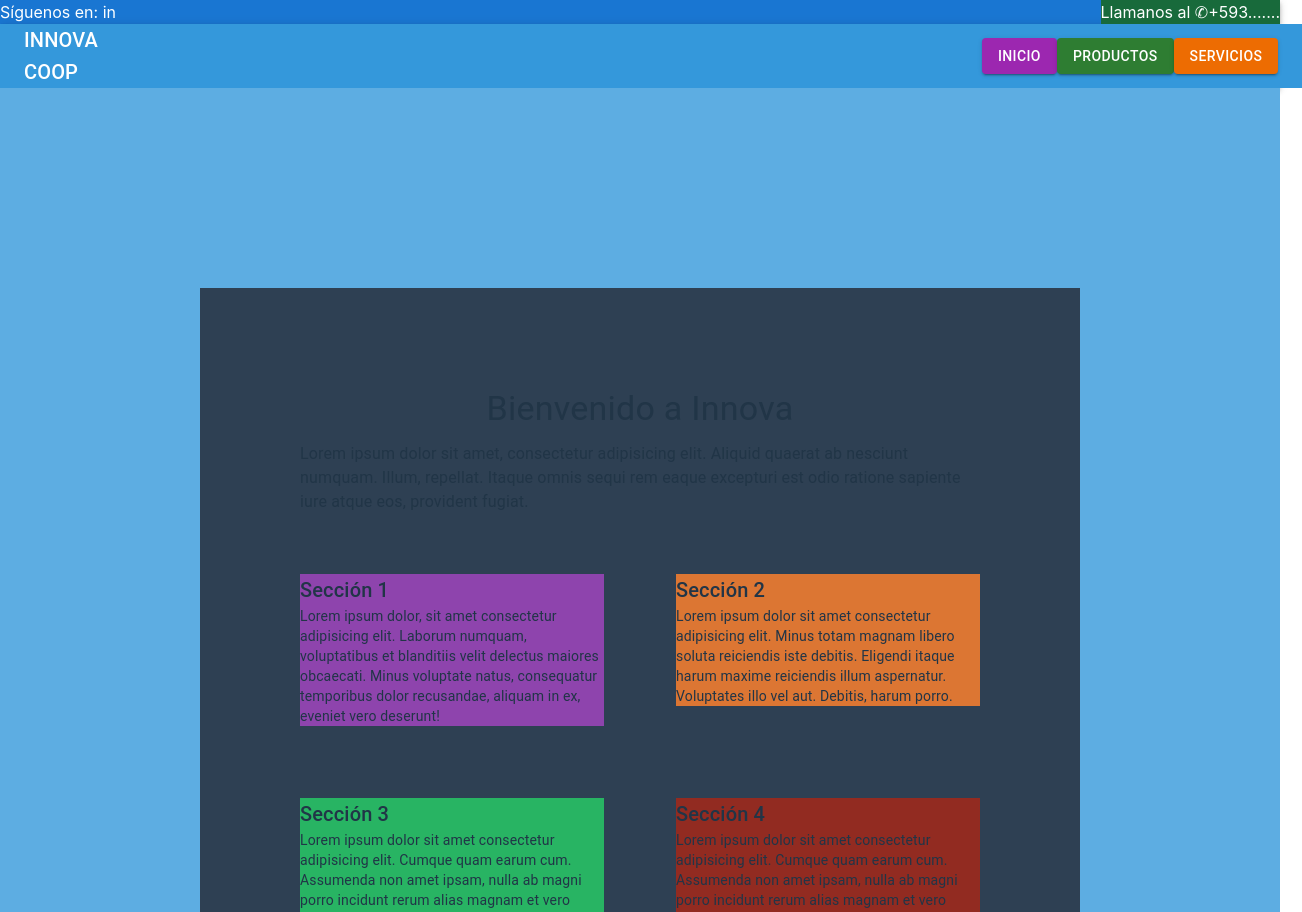
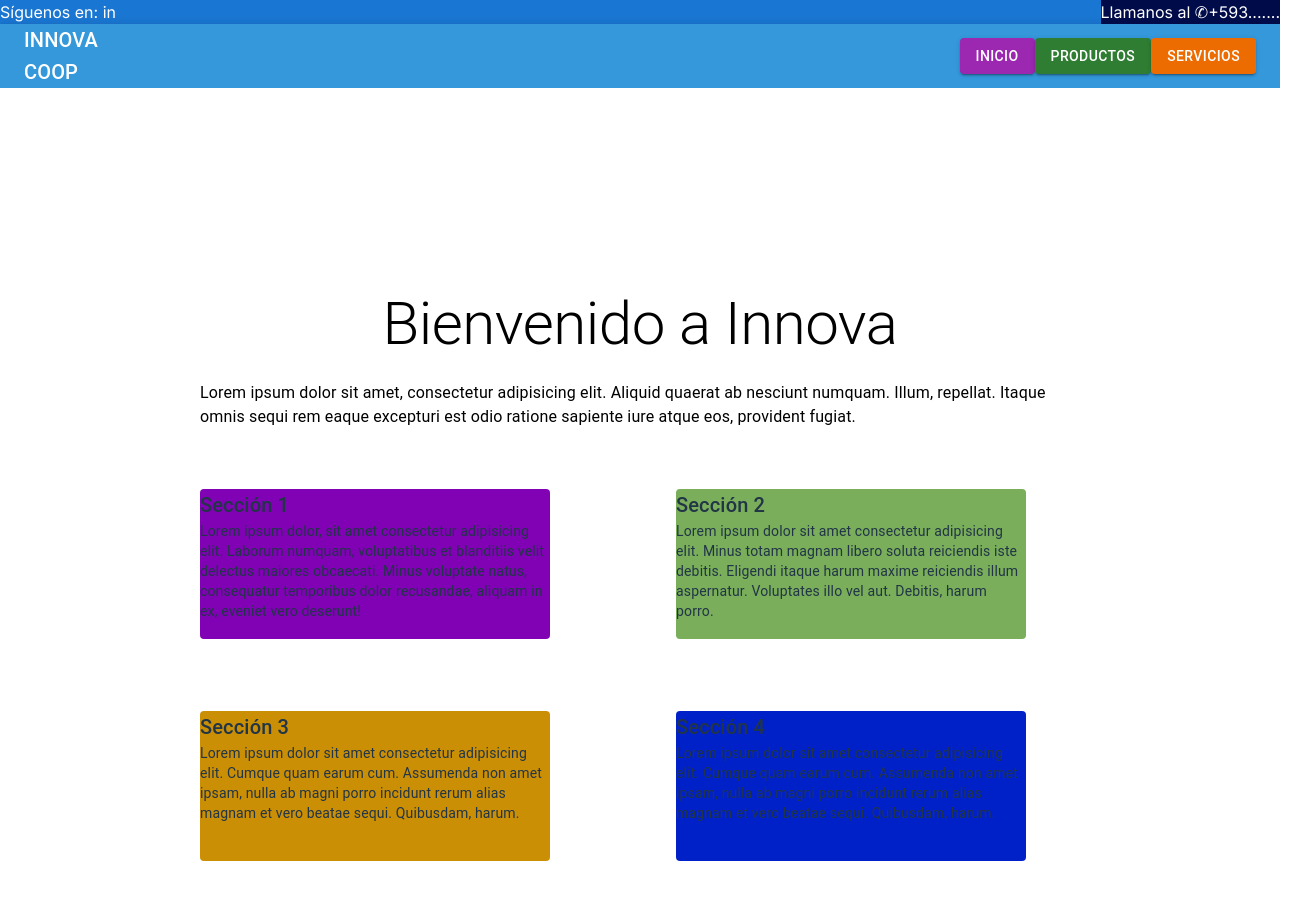
Before and after one commit to ccxnu/borrador-innova, a React (Vite) app: page / in a window 1280 px wide. Shown: the top 912 px of the page, 1302 px wide, since content can reach past the window. Built offline with nearby package versions, Linux system fonts and the light colour scheme.

Commit message:
avance 5

```diff
--- a/index.html
+++ b/index.html
@@ -2,7 +2,7 @@
 <html lang="en">
   <head>
     <meta charset="UTF-8" />
-    <link rel="icon" href="/src/logo/Logo.png" type="image/png">
+    <link rel="icon" href="public/logo/Logo.png" type="image/png">
     <meta name="viewport" content="width=device-width, initial-scale=1.0" />
     <title>INNOVA COOP</title>
   </head>
--- a/package.json
+++ b/package.json
@@ -12,6 +12,7 @@
   "dependencies": {
     "@emotion/react": "^11.11.4",
     "@emotion/styled": "^11.11.5",
+    "@fontsource-variable/inter": "^5.0.18",
     "@mui/material": "^5.15.16",
     "mui": "^0.0.1",
     "prop-types": "^15.8.1",
--- a/src/components/MainContent/MainContent.jsx
+++ b/src/components/MainContent/MainContent.jsx
@@ -1,24 +1,24 @@
 import { Box, Typography, Grid } from "@mui/material";
+// Supports weights 100-900
+import '@fontsource-variable/inter';
 
 const MainContent = () => {
   return (
-    <Box sx={{ backgroundColor: "#5DADE2 ", padding: "200px" }}>
-      <Box sx={{ backgroundColor: "#2E4053", padding: "100px" }}>
-        <Grid container justifyContent="center">
-          <Typography variant="h4" gutterBottom>
+    <Box sx={{ backgroundColor: " #ffffff  ", padding: "200px" }}>
+        <Grid container justifyContent="center" color=" #000000">
+          <Typography variant="h2" gutterBottom>
             Bienvenido a Innova
           </Typography>
+          <Typography variant="body1" sx={{ marginBottom: "60px" }}>
+            Lorem ipsum dolor sit amet, consectetur adipisicing elit. Aliquid
+            quaerat ab nesciunt numquam. Illum, repellat. Itaque omnis sequi rem
+            eaque excepturi est odio ratione sapiente iure atque eos, provident
+            fugiat.
+          </Typography>
         </Grid>
-        <Typography variant="body1" sx={{ marginBottom: "60px" }}>
-          Lorem ipsum dolor sit amet, consectetur adipisicing elit. Aliquid
-          quaerat ab nesciunt numquam. Illum, repellat. Itaque omnis sequi rem
-          eaque excepturi est odio ratione sapiente iure atque eos, provident
-          fugiat.
-        </Typography>
-
         <Grid container spacing={9}>
           <Grid item xs={12} md={6}>
-            <Box backgroundColor="#8E44AD">
+            <Box sx={{borderRadius:1,  width: 350, height: 150,bgcolor:' #8102b5 ', }}>
               <Typography variant="h6">Sección 1</Typography>
               <Typography variant="body2">
                 Lorem ipsum dolor, sit amet consectetur adipisicing elit.
@@ -29,7 +29,7 @@ const MainContent = () => {
             </Box>
           </Grid>
           <Grid item xs={12} md={6}>
-            <Box backgroundColor="#DC7633">
+            <Box sx={{borderRadius:1,  width: 350, height: 150,bgcolor:'#7aae5b', }}>
               <Typography variant="h6">Sección 2</Typography>
               <Typography variant="body2">
                 Lorem ipsum dolor sit amet consectetur adipisicing elit. Minus
@@ -40,7 +40,7 @@ const MainContent = () => {
             </Box>
           </Grid>
           <Grid item xs={12} md={6}>
-            <Box backgroundColor="#28B463">
+            <Box sx={{borderRadius:1,  width: 350, height: 150,bgcolor:'#cb8f05', }}>
               <Typography variant="h6">Sección 3</Typography>
               <Typography variant="body2">
                 Lorem ipsum dolor sit amet consectetur adipisicing elit. Cumque
@@ -51,7 +51,7 @@ const MainContent = () => {
             </Box>
           </Grid>
           <Grid item xs={12} md={6}>
-            <Box backgroundColor="#922B21">
+            <Box sx={{borderRadius:1,  width: 350, height: 150,bgcolor:'#0021c8', }}>
               <Typography variant="h6">Sección 4</Typography>
               <Typography variant="body2">
                 Lorem ipsum dolor sit amet consectetur adipisicing elit. Cumque
@@ -62,7 +62,6 @@ const MainContent = () => {
             </Box>
           </Grid>
         </Grid>
-      </Box>
     </Box>
   );
 };
--- a/src/components/header/Header.jsx
+++ b/src/components/header/Header.jsx
@@ -2,7 +2,7 @@ import { AppBar, Toolbar, Typography, Button, Box, Grid, } from "@mui/material";
 const Header = () => {
   return (
     <AppBar position="">
-      <Toolbar sx={{ backgroundColor: "#3498DB", width: "98%" }}>
+      <Toolbar sx={{ backgroundColor: "#3498DB",}}>
         <Box>
           <Typography variant="h6">INNOVA</Typography>
           <Typography variant="h6">COOP</Typography>
--- a/src/components/header/Navbar.jsx
+++ b/src/components/header/Navbar.jsx
@@ -5,7 +5,7 @@ const Navbar = () => {
       <navbar >
         <Grid container justifyContent='space-between'>
         <span>Síguenos en: in</span>
-        <Box backgroundColor='#186A3B'>
+        <Box backgroundColor=' #000c4a '>
         <span >Llamanos al ✆+593.......</span>
         </Box>
         </Grid>
```
Also changed, not shown: src/components/MainContent/Image.jsx (added, +11 -0 lines), public/logo/Logo.png (renamed from src/logo/Logo.png), 1 other file (tests, documents, lock files or other folders).
